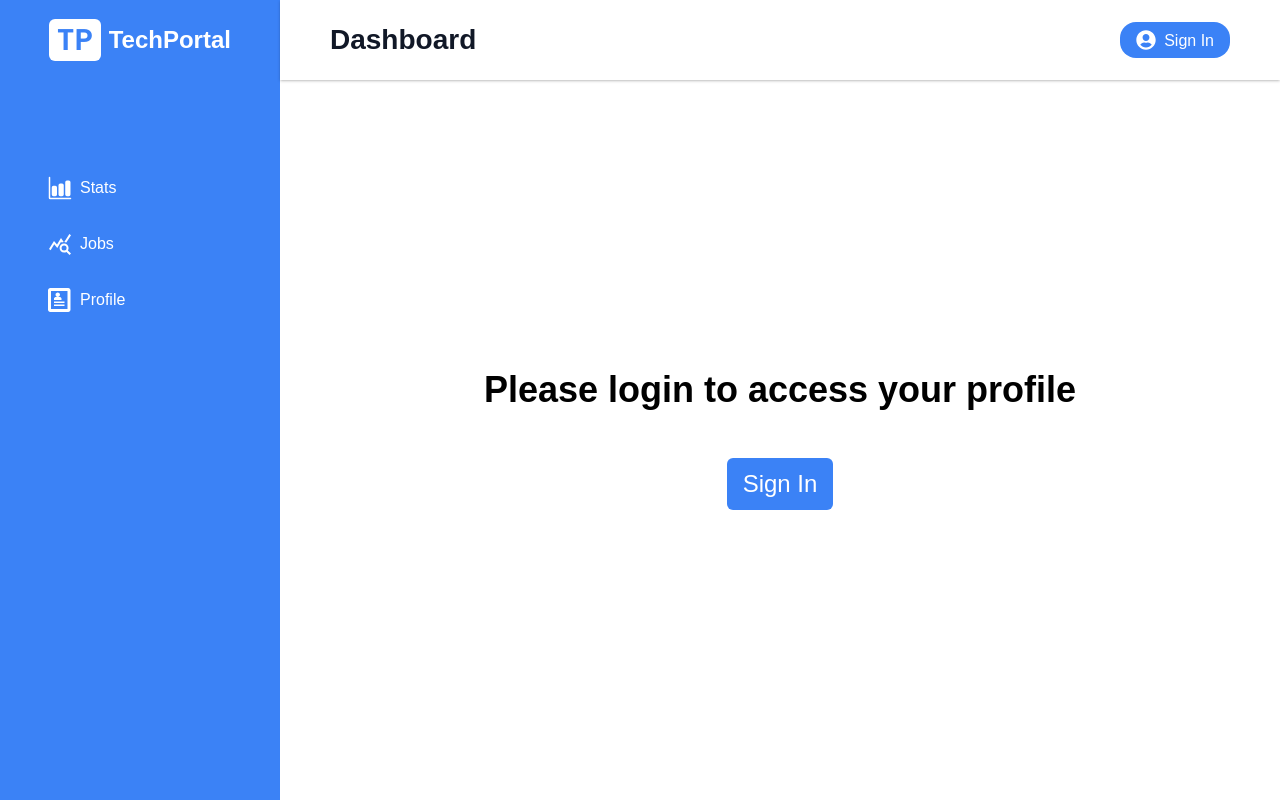
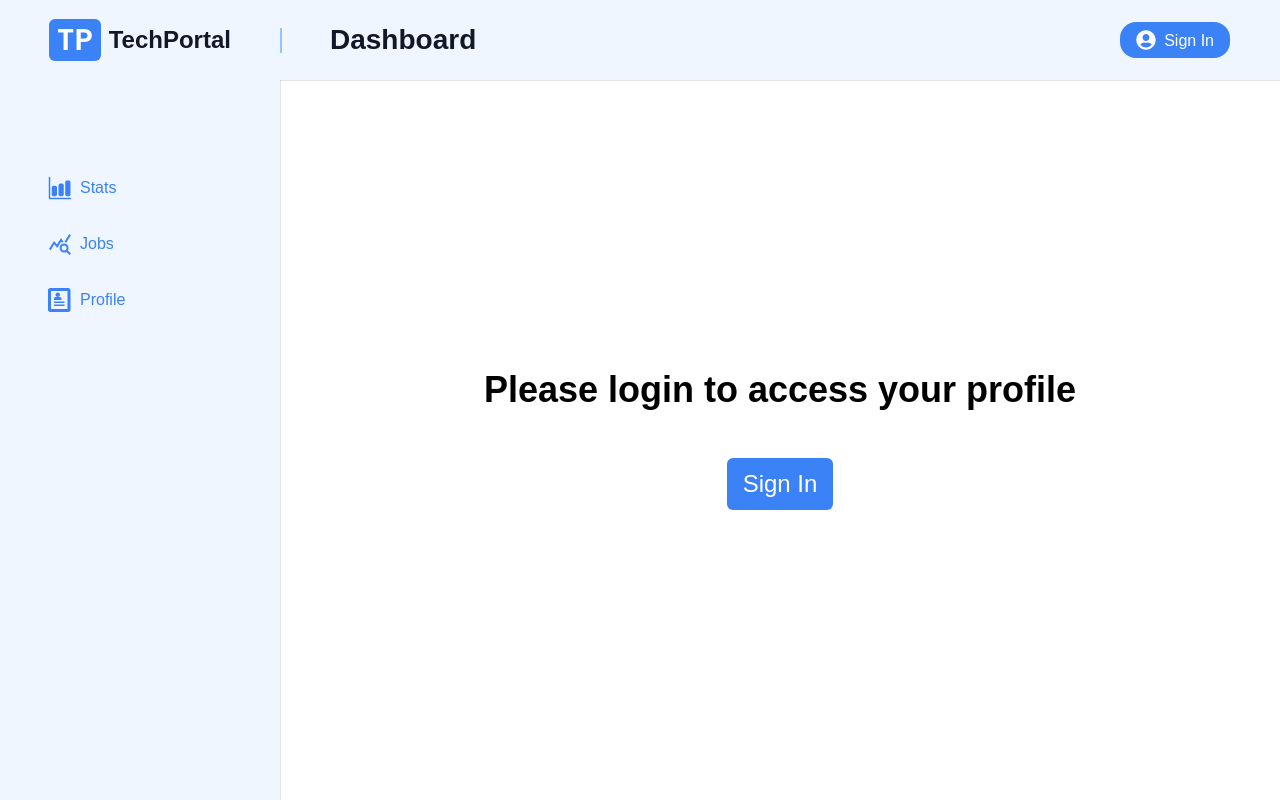
Before and after one commit to margusliinev/techportal, a React (Vite) app in the folder client/: page /dashboard/profile in a window 1280 px wide. Built offline with nearby package versions, Linux system fonts and the light colour scheme; no server answers; a web font is replaced by a local one.

Commit message:
navbar redesign, shared layout design changes

```diff
--- a/client/src/components/LogoLight.tsx
+++ b/client/src/components/LogoLight.tsx
@@ -16,8 +16,8 @@ const Wrapper = styled.header`
     justify-content: center;
     h4 {
         display: inline-block;
-        color: var(--colorPrimary5);
-        background-color: var(--colorWhite);
+        color: var(--colorWhite);
+        background-color: var(--colorPrimary5);
         padding: 0.2rem 0.5rem;
         font-weight: 600;
         border-radius: var(--radius-md);
@@ -26,7 +26,7 @@ const Wrapper = styled.header`
     }
     h5 {
         display: inline-block;
-        color: var(--colorWhite);
+        color: var(--colorGray9);
     }
 `;
 
--- a/client/src/components/MainSidebar.tsx
+++ b/client/src/components/MainSidebar.tsx
@@ -19,12 +19,14 @@ const Wrapper = styled.aside`
     @media (min-width: 992px) {
         display: block;
         .sidebar-container {
-            background: var(--colorPrimary5);
+            background-color: #eff6ff;
             min-height: 100vh;
             height: 100%;
             width: 280px;
             margin-left: 0;
             padding: 0rem 1rem;
+            box-shadow: 1px 0 0px 0px rgba(0, 0, 0, 0.1);
+            /* box-shadow: 1px 0 0px 0px rgba(0, 0, 0, 0.1); */
         }
         .content {
             position: sticky;
--- a/client/src/components/MobileSidebar.tsx
+++ b/client/src/components/MobileSidebar.tsx
@@ -33,7 +33,7 @@ const Wrapper = styled.aside`
     }
     .content {
         position: absolute;
-        background: var(--colorPrimary5);
+        background-color: #eff6ff;
         min-height: 100vh;
         height: 100%;
         width: 280px;
--- a/client/src/components/NavLinks.tsx
+++ b/client/src/components/NavLinks.tsx
@@ -34,7 +34,7 @@ const Wrapper = styled.ul`
         display: flex;
         align-items: center;
         gap: 0.5rem;
-        color: var(--colorWhite);
+        color: var(--colorPrimary5);
         padding: 1rem 0rem 1rem 2rem;
         text-transform: capitalize;
         transition: var(--transition);
@@ -44,7 +44,7 @@ const Wrapper = styled.ul`
         }
     }
     .nav-link:hover {
-        background: var(--colorPrimary6);
+        background: var(--colorPrimary2);
         padding-left: 2.5rem;
     }
 `;
--- a/client/src/components/Navbar.tsx
+++ b/client/src/components/Navbar.tsx
@@ -69,8 +69,8 @@ const Wrapper = styled.nav`
     display: flex;
     align-items: center;
     justify-content: center;
-    box-shadow: 0 1px 3px 0 rgb(0 0 0 / 0.2), 0 1px 2px -1px rgb(0 0 0 / 0.2);
-    background-color: var(--colorWhite);
+    box-shadow: 0 1px 0px 0px rgba(0, 0, 0, 0.1);
+    background-color: #eff6ff;
     .nav-center {
         display: flex;
         align-items: center;
@@ -95,9 +95,9 @@ const Wrapper = styled.nav`
             color: var(--colorPrimary6);
         }
         .content-divider-vertical {
-            width: 1px;
+            width: 0.11rem;
             height: 25px;
-            background-color: var(--colorGray2);
+            background-color: var(--colorPrimary3);
         }
         .nav-title {
             font-size: 1.75rem;
@@ -170,15 +170,33 @@ const Wrapper = styled.nav`
             align-self: end;
         }
     }
+    @media (max-width: 450px) {
+        .btn-container {
+            display: none;
+        }
+        .content-divider-vertical {
+            display: none;
+        }
+        .nav-container {
+            justify-content: space-between;
+            flex-direction: row-reverse;
+        }
+        .nav-center {
+            display: initial;
+        }
+    }
     @media (min-width: 992px) {
         .nav-center {
             width: 90%;
         }
         .nav-container {
-            .toggle-btn,
-            .content-divider-vertical {
+            .toggle-btn {
                 display: none;
             }
+        }
+        .content-divider-vertical {
+            position: absolute;
+            left: 0;
         }
     }
 `;
--- a/client/src/pages/dashboard/Profile.tsx
+++ b/client/src/pages/dashboard/Profile.tsx
@@ -27,11 +27,13 @@ const Profile = () => {
 
     return (
         <Wrapper className='profile-page'>
-            <PersonalInformation />
-            <div className='content-divider'></div>
-            <ChangePassword />
-            <div className='content-divider'></div>
-            <DeleteAccount />
+            <div className='form'>
+                <PersonalInformation />
+                <div className='content-divider'></div>
+                <ChangePassword />
+                <div className='content-divider'></div>
+                <DeleteAccount />
+            </div>
         </Wrapper>
     );
 };
@@ -41,6 +43,7 @@ const Wrapper = styled.main`
         width: 90%;
         margin: 0 auto;
         max-width: none;
+        background-color: var(--colorWhite);
     }
     .profile-page-center {
         width: 90%;
@@ -121,7 +124,7 @@ const Wrapper = styled.main`
         color: var(--colorGray6);
     }
     .content-divider {
-        height: 1px;
+        height: 0.1px;
         width: 100%;
         background-color: var(--colorGray3);
         margin: 3rem 0;
--- a/client/src/pages/dashboard/SharedLayout.tsx
+++ b/client/src/pages/dashboard/SharedLayout.tsx
@@ -41,6 +41,7 @@ const Wrapper = styled.section`
     .dashboard {
         display: grid;
         grid-template-columns: 1fr;
+        background-color: var(--colorWhite);
     }
     .dashboard-page {
         margin: 0 auto;
```
